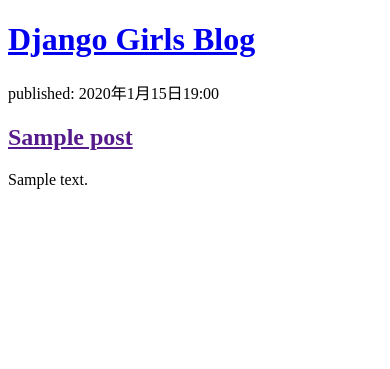
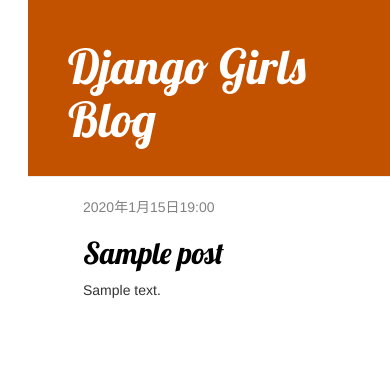
Before and after one commit to delisha3/my-first-blog, a Django app: page / in a window 390 px wide. Shown: the top 369 px of the page. Run offline with Django 5.2, Linux system fonts and the light colour scheme; tables that the repository leaves empty hold one stand-in row (values such as "Sample post"); some libraries are stand-ins or nearby versions.

Commit message:
Added view and template for detailed blog post as well as CSS for the site.

```diff
--- /dev/null
+++ b/blog/static/css/blog.css
@@ -0,0 +1,60 @@
+body {
+  padding-left: 2em;
+}
+
+.page-header {
+  background-color: #C25100;
+  margin-top: 0;
+  padding: 20px 20px 20px 40px;
+}
+
+.page-header h1,
+.page-header h1 a,
+.page-header h1 a:visited,
+.page-header h1 a:active {
+  color: #ffffff;
+  font-size: 36pt;
+  text-decoration: none;
+}
+
+.content {
+  margin-left: 40px;
+}
+
+h1,
+h2,
+h3,
+h4 {
+  font-family: 'Lobster', cursive;
+}
+
+.date {
+  color: #828282;
+}
+
+.save {
+  float: right;
+}
+
+.post-form textarea,
+.post-form input {
+  width: 100%;
+}
+
+.top-menu,
+.top-menu:hover,
+.top-menu:visited {
+  color: #ffffff;
+  float: right;
+  font-size: 26pt;
+  margin-right: 20px;
+}
+
+.post {
+  margin-bottom: 70px;
+}
+
+.post h2 a,
+.post h2 a:visited {
+  color: #000000;
+}
--- /dev/null
+++ b/blog/templates/blog/base.html
@@ -0,0 +1,26 @@
+{% load static %}
+<html>
+
+<head>
+  <title>Django Girls blog</title>
+  <link rel="stylesheet" href="//maxcdn.bootstrapcdn.com/bootstrap/3.2.0/css/bootstrap.min.css">
+  <link rel="stylesheet" href="//maxcdn.bootstrapcdn.com/bootstrap/3.2.0/css/bootstrap-theme.min.css">
+  <link href='//fonts.googleapis.com/css?family=Lobster&subset=latin,latin-ext' rel='stylesheet' type='text/css'>
+  <link rel="stylesheet" href="{% static 'css/blog.css' %}">
+</head>
+
+<body>
+  <div class="page-header">
+    <h1><a href="/">Django Girls Blog</a></h1>
+  </div>
+  <div class="content container">
+    <div class="row">
+      <div class="col-md-8">
+        {% block content %}
+        {% endblock %}
+      </div>
+    </div>
+  </div>
+</body>
+
+</html>
--- a/blog/templates/blog/post_list.html
+++ b/blog/templates/blog/post_list.html
@@ -1,19 +1,13 @@
-<!DOCTYPE html>
-<html>
-    <head>
-        <title>Django Girls blog</title>
-    </head>
-    <body>
-        <div>
-            <h1><a href="/">Django Girls Blog</a></h1>
+{% extends 'blog/base.html' %}
+
+{% block content %}
+    {% for post in posts %}
+        <div class="post">
+            <div class="date">
+                {{ post.published_date }}
+            </div>
+            <h2><a href="{% url 'post_detail' pk=post.pk %}">{{ post.title }}</a></h2>
+            <p>{{ post.text|linebreaksbr }}</p>
         </div>
-
-        {% for post in posts %}
-            <div>
-                <p>published: {{ post.published_date }}</p>
-                <h2><a href="">{{ post.title }}</a></h2>
-                <p>{{ post.text|linebreaksbr }}</p>
-            </div>
-        {% endfor %}
-    </body>
-</html>
+    {% endfor %}
+{% endblock %}
--- a/blog/urls.py
+++ b/blog/urls.py
@@ -3,4 +3,5 @@
 
 urlpatterns = [
     path('', views.post_list, name='post_list'),
+    path('post/<int:pk>/', views.post_detail, name='post_detail'),
 ]
--- a/blog/views.py
+++ b/blog/views.py
@@ -1,8 +1,13 @@
-from django.shortcuts import render
+from django.shortcuts import render, get_object_or_404
 from django.utils import timezone
 from .models import Post
+
 # Create your views here.
 
 def post_list(request):
-    posts = Post.objects.filter(published_date__lte=timezone.now()).order_by('published_date')
+    posts = Post.objects.filter(published_date__lte=timezone.now()).order_by('-published_date')
     return render(request, 'blog/post_list.html', {'posts': posts})
+
+def post_detail(request, pk):
+    post = get_object_or_404(Post, pk=pk)
+    return render(request, 'blog/post_detail.html', {'post': post})
```
Also changed, not shown: blog/templates/blog/post_detail.html (added, +13 -0 lines).
